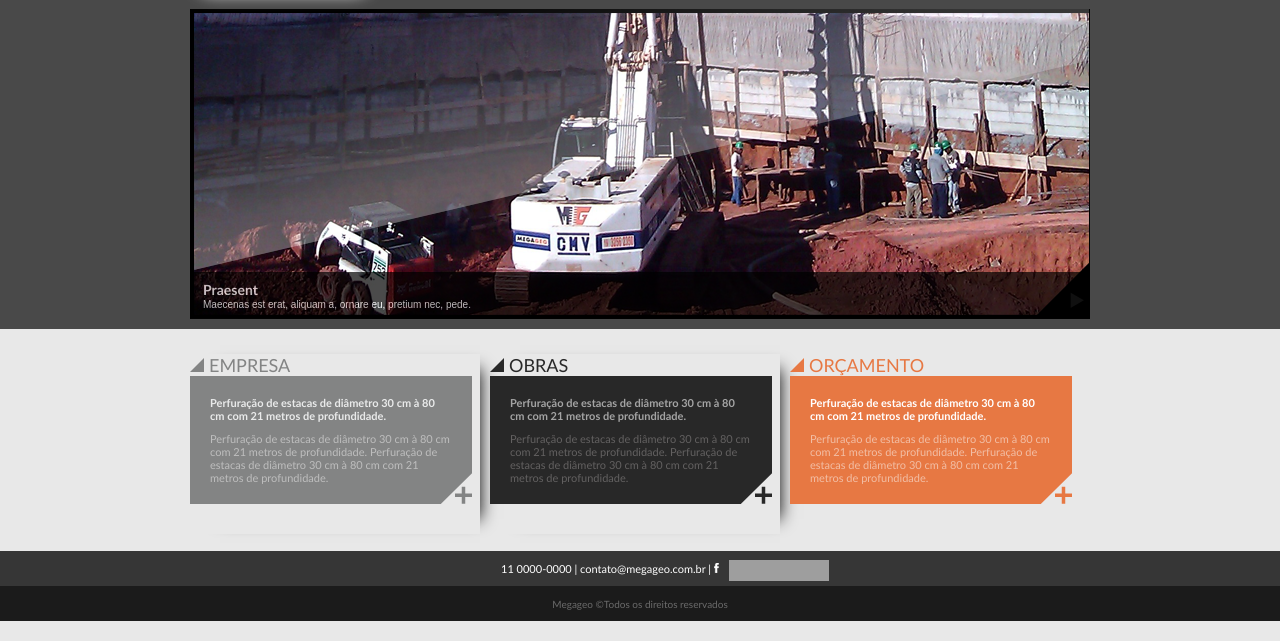
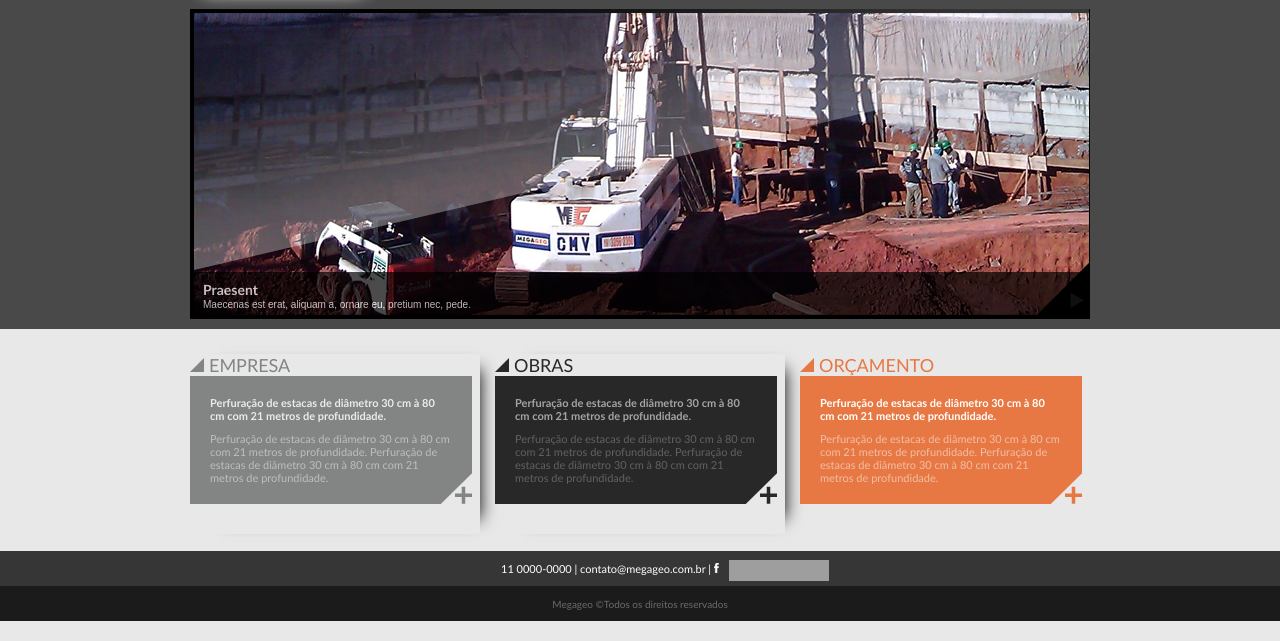
Before and after one commit to Prox3/MegaGeo, a PHP site: page / in a window 1280 px wide. Shown: the part 159-800 px from the top of the page. Run offline with PHP 8.4, Linux system fonts and the light colour scheme; grey boxes are pictures that could not be loaded.

Commit message:
Acertos Layout

```diff
--- a/Header.php
+++ b/Header.php
@@ -38,7 +38,7 @@
                 	<div class="contentHeader-absolute"></div>
                     <div id="logo">
                     	<div class="logo box-shadow">
-                        	<a href="Index.php" target="_self">
+                        	<a href="index.php" target="_self">
                         		<img src="images/logo.png" alt="MegaGeo" width="187" height="141" />
                             </a>
 						</div>
--- a/Index.php
+++ b/Index.php
@@ -3,7 +3,7 @@
 	  $keywords = 'engenharia, fundacoes, bate estaca, obras';
 	  $organization = 'MegaGeo';
  ?>
-<?php require("Header.php")?>
+<?php require("header.php")?>
 <div id="content-home">
 	<div class="content-home-absolute"></div>
     <div id="banner-rotativo">
@@ -99,4 +99,4 @@
         </a>
     </div>
 </div>
-<?php require("Footer.php")?>
+<?php require("footer.php")?>
--- a/css/stylesheet.css
+++ b/css/stylesheet.css
@@ -272,8 +272,12 @@ ul li {
 	height:180px;
 	width:290px;
 	box-shadow: 15px 0px 16px -15px #000;
-	margin-right:10px;
+	margin-right:15px;
 	margin-top: 25px;
+}
+
+#link-uteis-home .box-link-uteis:last-child{
+	margin-right:0px;
 }
 
 #link-uteis-home .box-link-uteis:last-child{
```
